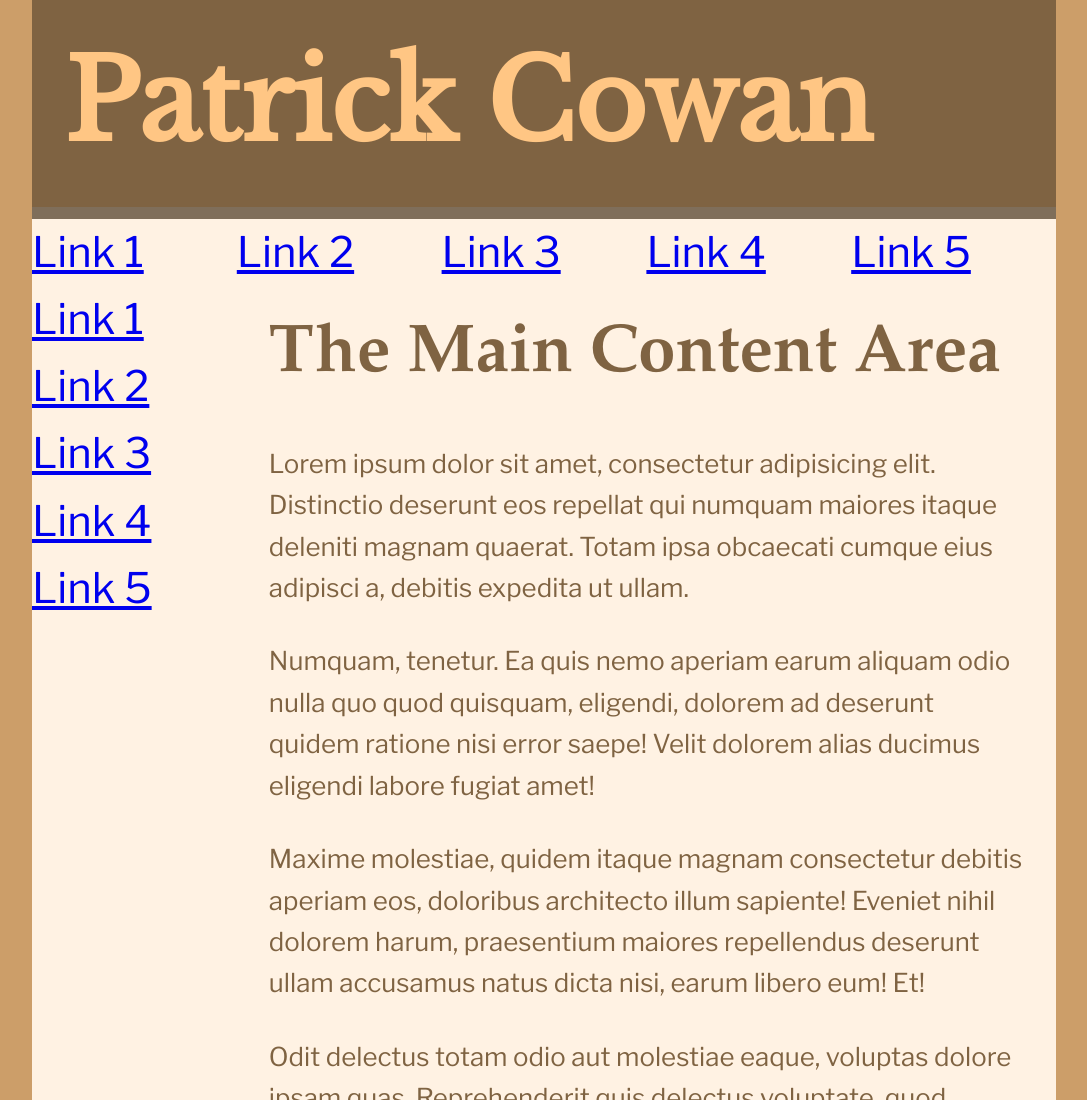
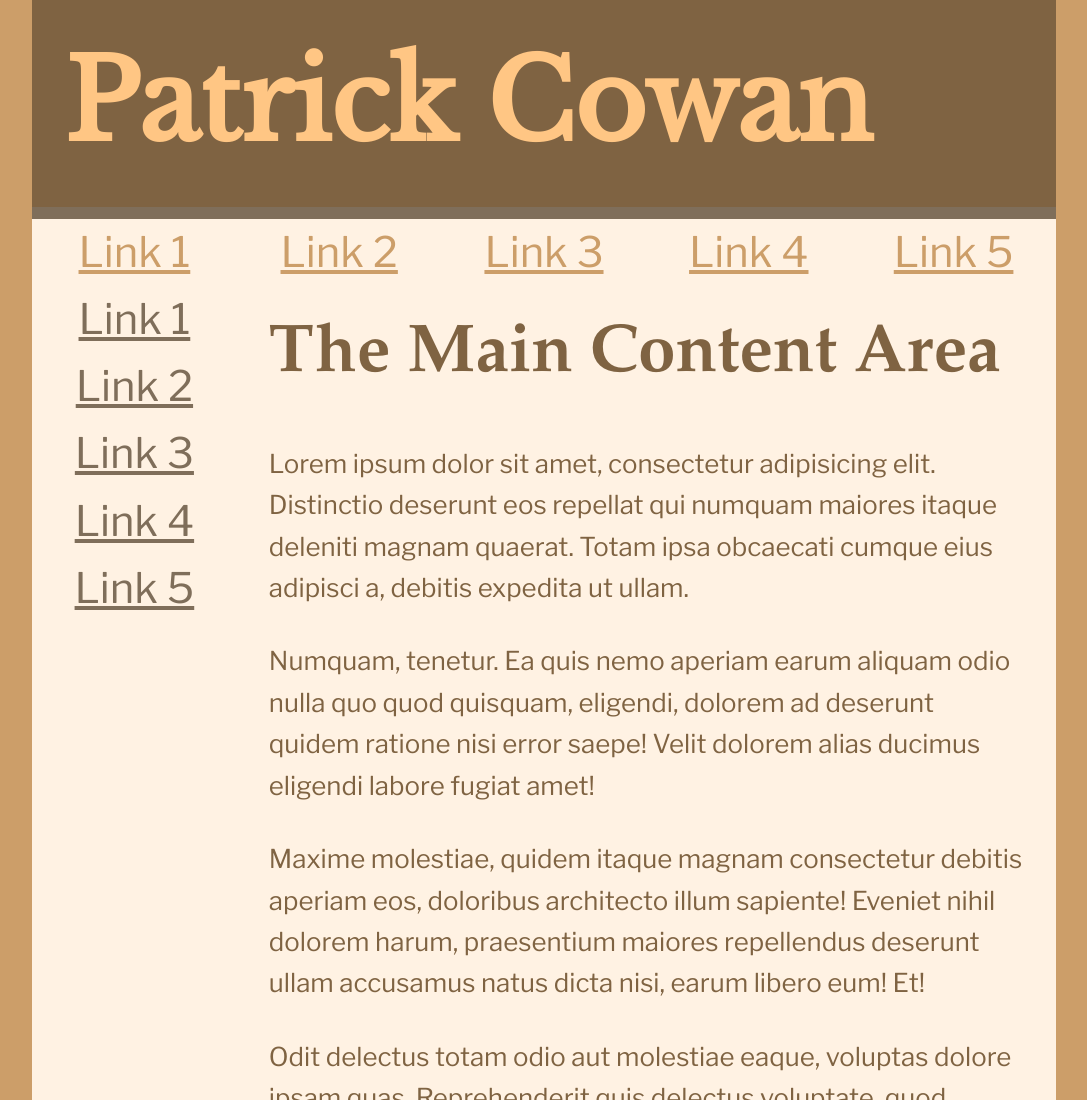
Before and after one commit to Patrick-N-C/navmenu, a plain HTML site: page index.html in a window 1280 px wide. Shown: the top 1100 px of the page, without its empty margins (96-1183 px from the left). Drawn offline with nearby package versions, Linux system fonts and the light colour scheme.

Commit message:
Updated navmenu to fit rubric
Changed hover effects and anchor widths of list items.
Changed text colour of list items.

```diff
--- a/index.html
+++ b/index.html
@@ -3,7 +3,7 @@
 <head>
     <meta charset="UTF-8">
     <title>MAD9013 Nav Menu Styling</title>
-    <link href="https://fonts.googleapis.com/css?family=Libre+Baskerville|Libre+Franklin" rel="stylesheet">
+    <link href="https://fonts.googleapis.com/css?family=Libre+Baskerville%7CLibre+Franklin" rel="stylesheet">
     <link rel="stylesheet" href="menu.css"/>
 </head>
 <body>
--- a/menu.css
+++ b/menu.css
@@ -57,6 +57,7 @@ header{
         float: left;
         width: 20%;
         list-style: none;
+        text-align: center;
         /* style the list items to remove the bullets
         and line up horizontally
         and take up 20% of the width of the ul */
@@ -66,6 +67,8 @@ header{
         .menu-h a:visited{
             /* style the anchors to fill the entire width of the li
             make sure there is padding around your text */
+            display: block;
+            color: #CC9E69;
         }
         .menu-h a:hover,
         .menu-h a:active{
@@ -80,6 +83,7 @@ header{
         width: 100%;
         list-style: none;
         display: block;
+        width:100%;
         /* style the list items to remove the bullets
         and line up vertically
         and take up 100% of the width of the ul */
@@ -89,13 +93,18 @@ header{
         .menu-v a:visited{
             width:100%;
             /* style the anchors to fill the entire width of the li */
+            display: block;
+            text-align:center;
+            color: #7F6E5A;
         }
         .menu-v a:hover,
         .menu-v a:active{
+            color: #FFC684;
             border-top: 4px solid #7F6342;
             border-right: 4px solid #FFC684;
             border-bottom: 4px solid #FFC684;
             border-left: 4px solid #7F6342;
+            margin: -4px 0px -4px 0px;
         }
 main{
     width:80%;
```
